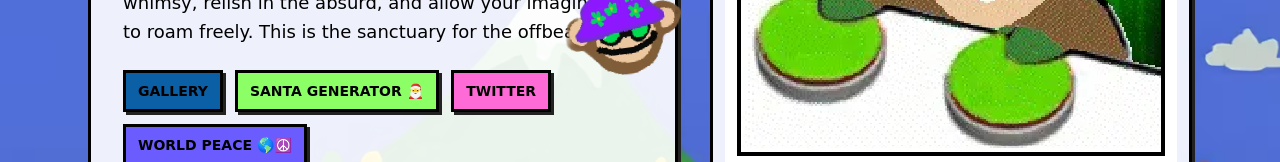
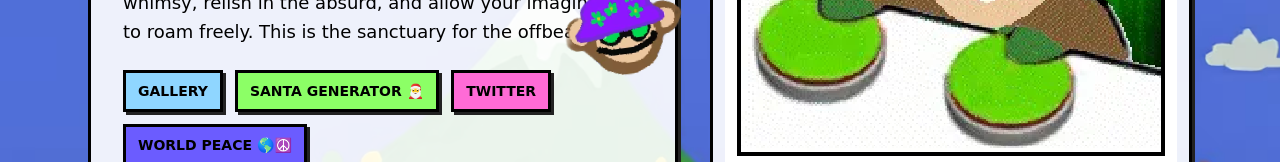
Before and after one commit to ropl-btc/bitcoinpuppets, a Next.js app: page / in a window 1280 px wide. Shown: the part 367-529 px from the top of the page. Built offline with nearby package versions, Linux system fonts and the light colour scheme; no server answers.

Commit message:
feat: Introduce light puppet blue color variable and apply it to the Hero section gallery link.

```diff
--- a/src/app/components/home/sections/HeroSection.tsx
+++ b/src/app/components/home/sections/HeroSection.tsx
@@ -22,7 +22,7 @@ export default function HeroSection() {
         <div className="mt-6 flex flex-wrap gap-3">
           <Link
             href="/gallery"
-            className="pixel-border bg-puppet-blue px-3 py-2 text-sm font-bold uppercase inline-block hover:-translate-y-0.5 hover:shadow-press transition"
+            className="pixel-border bg-puppet-blue-light px-3 py-2 text-sm font-bold uppercase inline-block hover:-translate-y-0.5 hover:shadow-press transition"
           >
             Gallery
           </Link>
--- a/src/app/globals.css
+++ b/src/app/globals.css
@@ -20,6 +20,7 @@
   --color-background: var(--background);
   --color-foreground: var(--foreground);
   --font-comic: var(--font-comic);
+  --color-puppet-blue-light: #8fd6ff;
 }
 
 @media (prefers-color-scheme: dark) {
```
